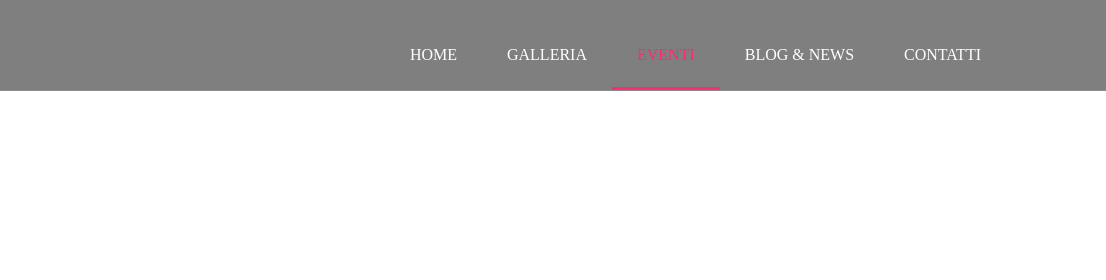
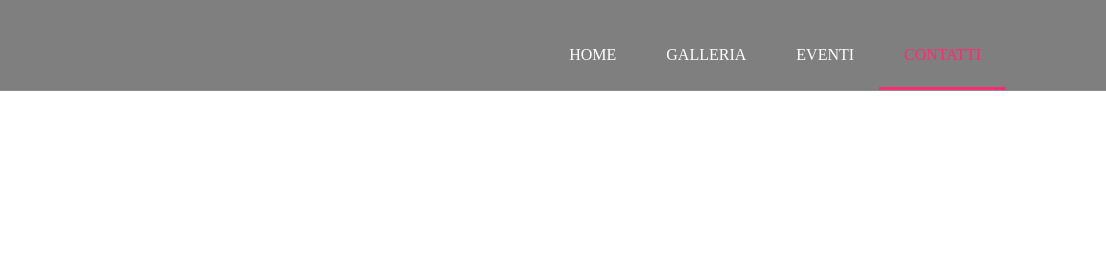
Before and after one commit to rossimatteo/MatteRossi.github.io, a plain HTML site: page index.html in a window 1280 px wide. Shown: the top 280 px of the page, 174-1280 px from the left. Drawn offline with Linux system fonts and the light colour scheme; some packages are replaced by stand-ins of ours; files whose address does not match are found by name; a web font is replaced by a local one.

Commit message:
okokokokokokokokokokokok

```diff
--- a/index.html
+++ b/index.html
@@ -119,8 +119,7 @@
                             <li class="hvr-underline-from-center active"><a href="#banner" class="scroll"> HOME </a></li>
                             <li class="hvr-underline-from-center"><a href="#gallery" class="scroll"> GALLERIA </a></li>
                             <li class="hvr-underline-from-center"><a href="#events" class="scroll"> EVENTI </a></li>
-                            <li class="hvr-underline-from-center"><a href="#blogs" class="scroll"> BLOG &amp; NEWS </a></li>
-                            <li class="hvr-underline-from-center"><a href="#reservation" class="scroll"> CONTATTI </a></li>
+                            <li class="hvr-underline-from-center"><a href="#contatti" class="scroll"> CONTATTI </a></li>
                         </ul>
                    </div>
                 </nav>
@@ -425,7 +424,7 @@
 
 
     <!-- Map -->
-    <div class="container-fluid margin-top">
+    <div id="contatti" class="container-fluid margin-top">
         <div class="row map wow fadeIn" data-wow-delay="0s" data-wow-duration="2s" data-wow-offset="200">
              <div id="map-canvas">
                <h1 class="sr-only">Map</h1>
```
